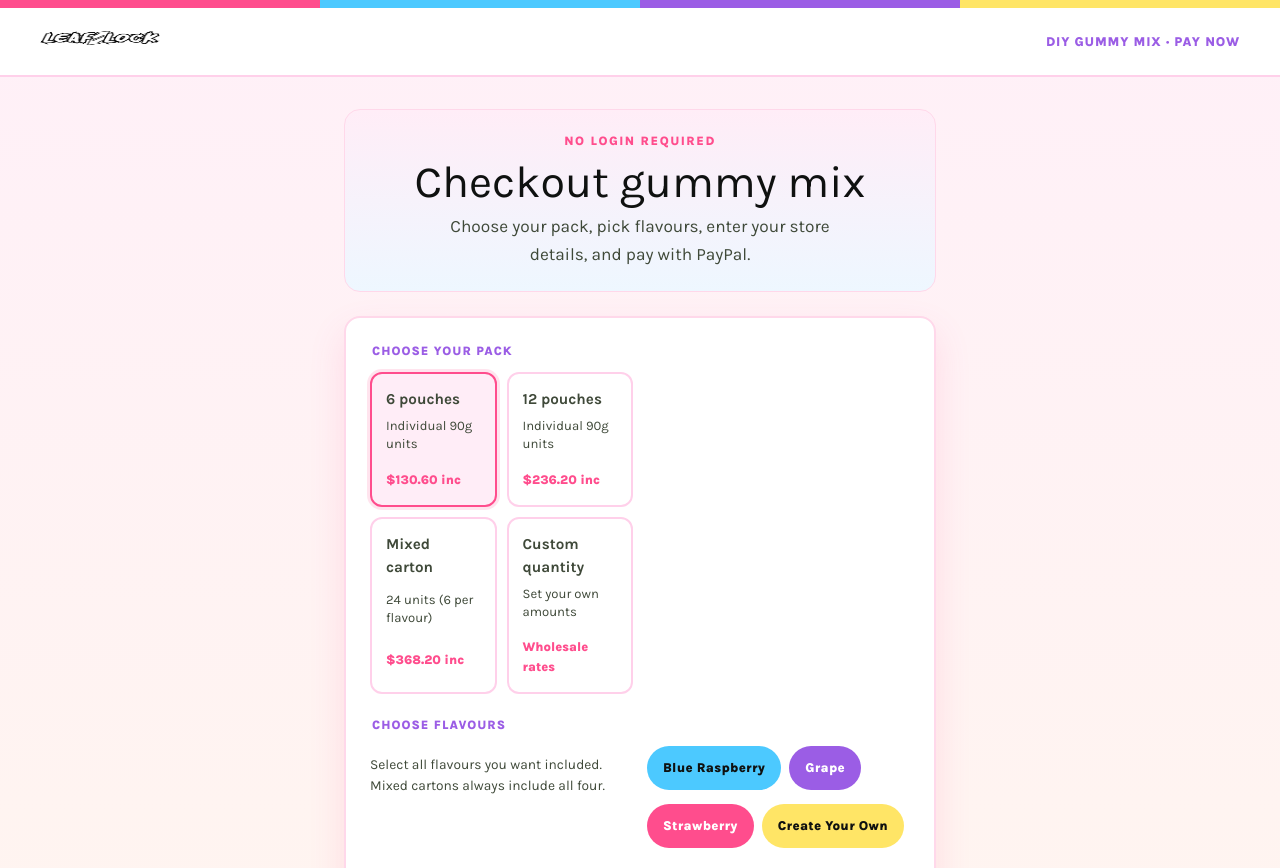
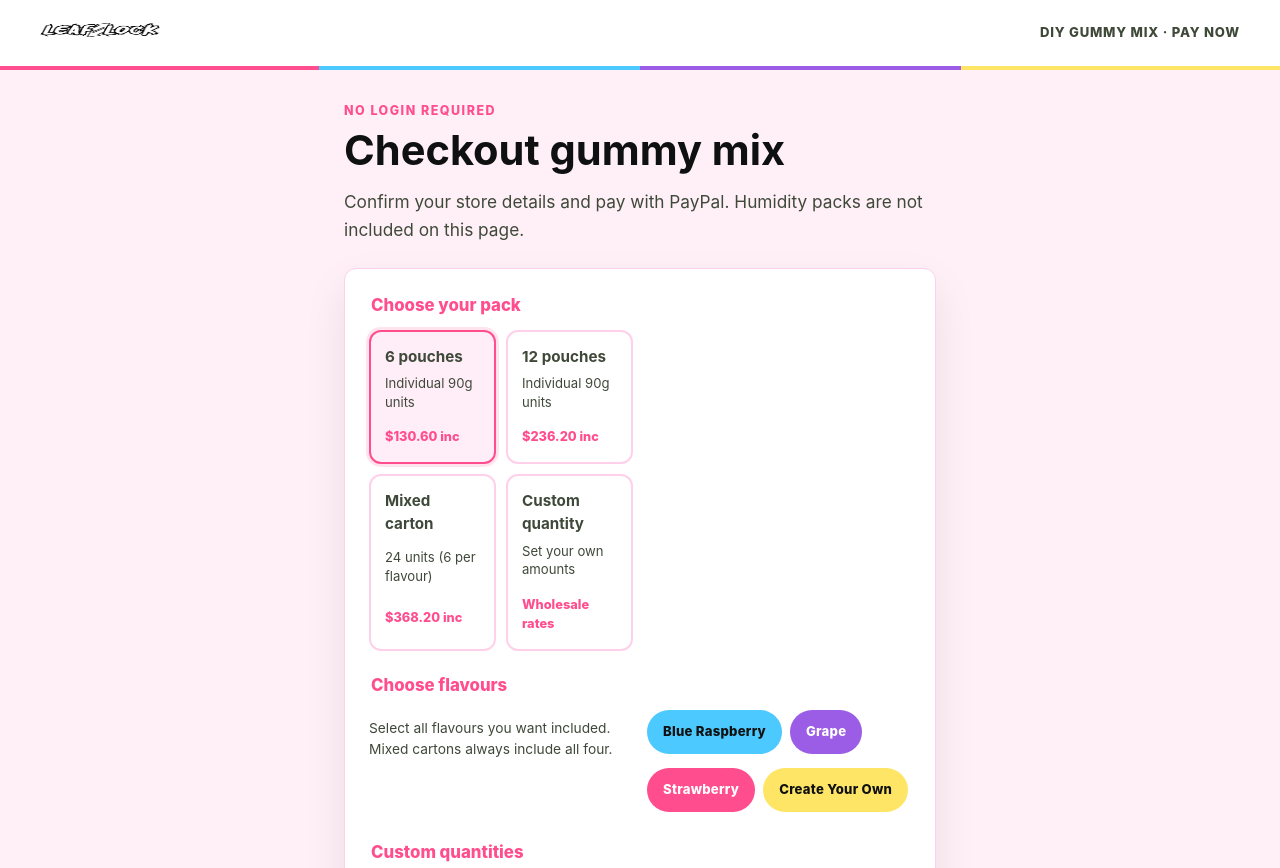
Before and after one commit to leaflock420-weedman/leaflock-retail-wholesale, a website: page gummy-checkout.html in a window 1280 px wide. Shown: the top 868 px of the page. Drawn offline with Linux system fonts and the light colour scheme; no server answers; a web font is replaced by a local one.

Commit message:
Revert gummy checkout to original site styling

```diff
--- a/assets/styles.css
+++ b/assets/styles.css
@@ -1753,25 +1753,10 @@
   }
 }
 
-/* Public gummy checkout (email links, no portal) — candy pop theme */
+/* Public gummy checkout (email links, no portal) */
 .gummy-checkout-page {
+  background: var(--paper);
   min-height: 100vh;
-  font-family: Karla, Arial, Helvetica, sans-serif;
-  color: var(--ink);
-  background: linear-gradient(180deg, #fff0f8 0%, #fff9e8 100%);
-}
-
-.gummy-checkout-page::before {
-  content: "";
-  display: block;
-  height: 8px;
-  background: linear-gradient(
-    90deg,
-    var(--candy-strawberry) 0% 25%,
-    var(--candy-blue) 25% 50%,
-    var(--candy-grape) 50% 75%,
-    var(--candy-lemon) 75% 100%
-  );
 }
 
 .gummy-checkout-header {
@@ -1781,11 +1766,18 @@
   gap: 16px;
   padding: 14px clamp(18px, 4vw, 40px);
   background: var(--white);
-  border-bottom: 2px solid var(--line);
+  border-bottom: 4px solid transparent;
+  border-image: linear-gradient(
+    90deg,
+    var(--candy-strawberry) 0% 25%,
+    var(--candy-blue) 25% 50%,
+    var(--candy-grape) 50% 75%,
+    var(--candy-lemon) 75% 100%
+  ) 1;
 }
 
 .gummy-checkout-header span {
-  color: var(--candy-grape);
+  color: var(--muted);
   font-size: 0.82rem;
   font-weight: 800;
   letter-spacing: 0.06em;
@@ -1800,58 +1792,23 @@
 
 .gummy-checkout-intro {
   margin-bottom: 24px;
-  padding: 22px 20px;
-  text-align: center;
-  background: linear-gradient(180deg, var(--tint-strawberry) 0%, var(--tint-blue) 100%);
-  border: 1px solid #ffd8ea;
-  border-radius: 16px;
-}
-
-.gummy-checkout-intro .eyebrow {
-  color: var(--candy-strawberry);
 }
 
 .gummy-checkout-intro h1 {
-  margin-bottom: 10px;
-  font-family: "Protest Riot", Karla, Arial, sans-serif;
-  font-size: clamp(2.2rem, 7vw, 2.8rem);
-  font-weight: 400;
-  line-height: 0.95;
+  font-size: clamp(2rem, 5vw, 2.6rem);
   max-width: none;
-}
-
-.gummy-checkout-intro .page-lead {
-  margin: 0 auto;
-  max-width: 420px;
-  color: var(--muted);
 }
 
 .gummy-checkout-card {
   padding: 24px;
   background: var(--white);
-  border: 2px solid #ffd8ea;
-  border-radius: 16px;
-  box-shadow: 0 16px 36px rgba(255, 77, 141, 0.14);
+  border: 1px solid var(--line);
+  border-radius: 12px;
+  box-shadow: var(--shadow);
 }
 
 .gummy-checkout-card .form-block legend {
-  color: var(--candy-grape);
-  font-size: 0.78rem;
-  font-weight: 800;
-  letter-spacing: 0.08em;
-  text-transform: uppercase;
-}
-
-.gummy-checkout-page .form-grid input,
-.gummy-checkout-page .form-grid textarea {
-  background: var(--tint-blue);
-  border-color: var(--line);
-}
-
-.gummy-checkout-page .form-grid input:focus,
-.gummy-checkout-page .form-grid textarea:focus {
-  border-color: var(--candy-strawberry);
-  outline-color: rgba(255, 77, 141, 0.25);
+  color: var(--leaf-dark);
 }
 
 .gummy-checkout-hint {
@@ -1862,13 +1819,6 @@
 
 .gummy-checkout-totals {
   margin-top: 8px;
-  background: linear-gradient(135deg, var(--tint-strawberry) 0%, var(--tint-grape) 100%);
-  border: 2px solid #ffd8ea;
-  border-radius: 12px;
-}
-
-.gummy-checkout-totals .total-row strong {
-  color: var(--candy-strawberry);
 }
 
 .gummy-checkout-pay {
@@ -1885,8 +1835,8 @@
 }
 
 .gummy-checkout-foot a {
-  color: var(--candy-grape);
-  font-weight: 800;
+  color: var(--leaf-dark);
+  font-weight: 700;
 }
 
 .gummy-pack-grid {
--- a/gummy-checkout.html
+++ b/gummy-checkout.html
@@ -5,9 +5,6 @@
     <meta name="viewport" content="width=device-width, initial-scale=1">
     <title>Gummy Mix Checkout — LeafLock Retail Wholesale</title>
     <meta name="robots" content="noindex, nofollow">
-    <link rel="preconnect" href="https://fonts.googleapis.com">
-    <link rel="preconnect" href="https://fonts.gstatic.com" crossorigin>
-    <link href="https://fonts.googleapis.com/css2?family=Karla:wght@400;700;800&family=Protest+Riot&display=swap" rel="stylesheet">
     <link rel="stylesheet" href="assets/styles.css">
   </head>
   <body class="gummy-checkout-page" data-nav="">
@@ -20,7 +17,7 @@
       <section class="gummy-checkout-intro">
         <p class="eyebrow">No login required</p>
         <h1>Checkout gummy mix</h1>
-        <p class="page-lead">Choose your pack, pick flavours, enter your store details, and pay with PayPal.</p>
+        <p class="page-lead">Confirm your store details and pay with PayPal. Humidity packs are not included on this page.</p>
       </section>
 
       <form id="gummyCheckoutForm" class="gummy-checkout-card" novalidate>
```
